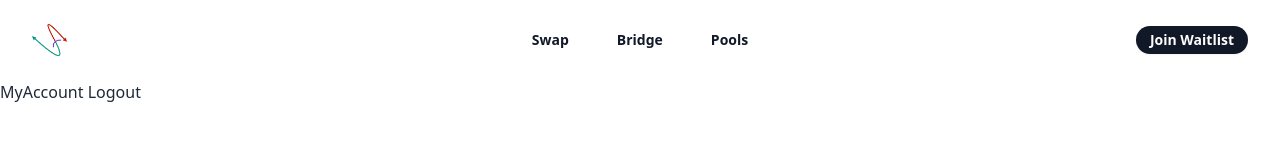
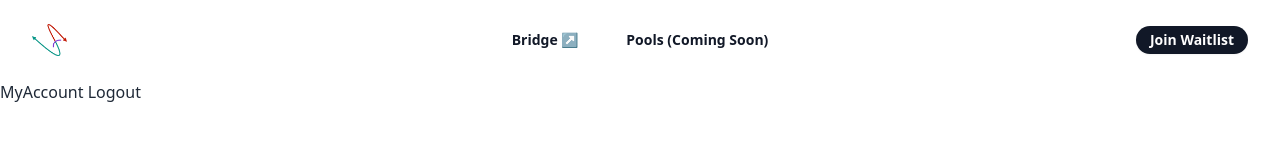
Before and after one commit to fiatsend/landing, a Next.js app: page /account in a window 1280 px wide. Shown: the top 160 px of the page. Built offline with nearby package versions, Linux system fonts and the light colour scheme.

Commit message:
feat(bridge): integrated wormhole bridge

```diff
--- a/components/ui/Navbar.tsx
+++ b/components/ui/Navbar.tsx
@@ -3,9 +3,8 @@ import { Dialog } from '@headlessui/react';
 import { Bars3Icon, XMarkIcon } from '@heroicons/react/24/outline';
 
 const navigation = [
-	{ name: 'Swap', href: '#swap' },
-	{ name: 'Bridge', href: 'bridge' },
-	{ name: 'Pools', href: '#pools' },
+	{ name: 'Bridge ↗', href: 'bridge', newWindow: true },
+	{ name: 'Pools (Coming Soon)', href: '#pools' },
 ];
 
 const Navbar = () => {
@@ -39,6 +38,7 @@ const Navbar = () => {
 							key={item.name}
 							href={item.href}
 							className="text-sm font-semibold leading-6 text-gray-900"
+							target={item.newWindow ? '_blank' : '_self'}
 						>
 							{item.name}
 						</a>
```
